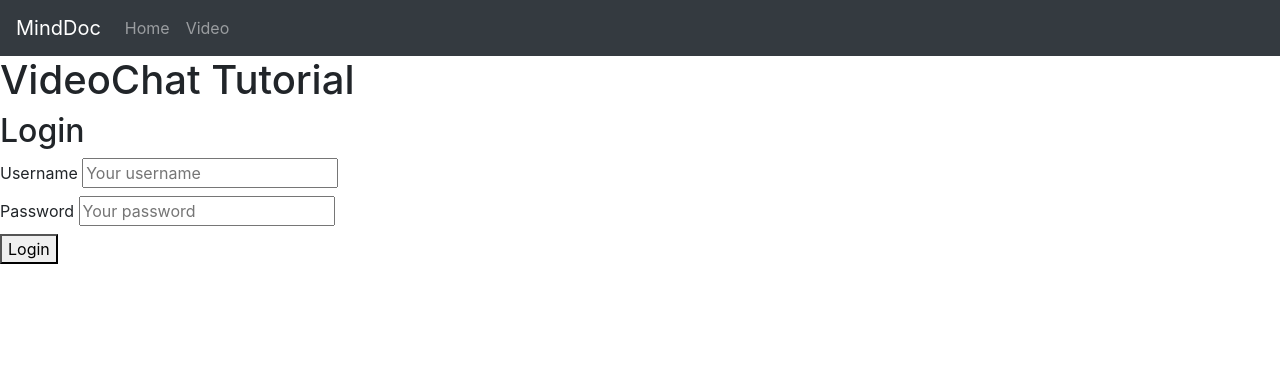
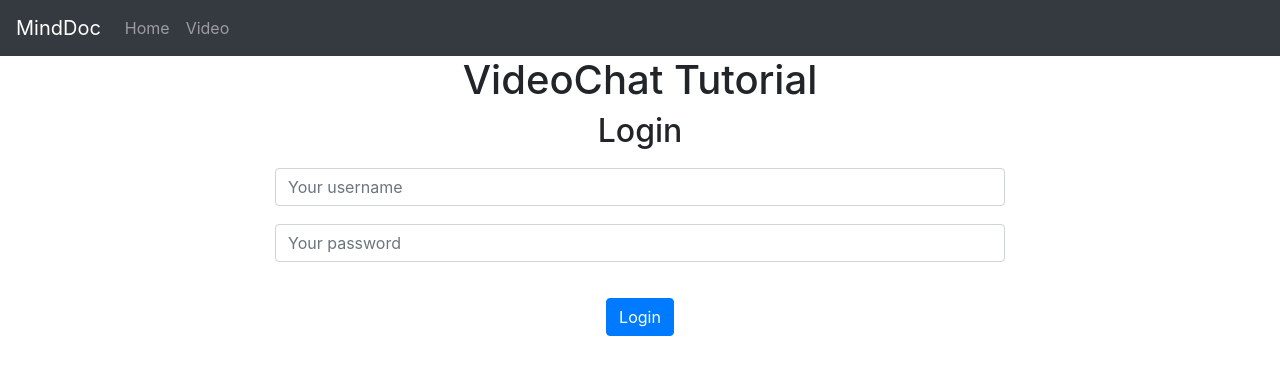
Before and after one commit to n3xtcoder/videochat-tutorial, a Vue app in the folder ui/: page /login in a window 1280 px wide. Shown: the top 374 px of the page. Built offline with nearby package versions, Linux system fonts and the light colour scheme.

Commit message:
Use Bootstrap Vue components for Login page.

```diff
--- a/ui/src/components/LoginForm.vue
+++ b/ui/src/components/LoginForm.vue
@@ -1,20 +1,28 @@
 <template>
   <div>
-    <h1>VideoChat Tutorial</h1>
-    <h2>Login</h2>
-    <form @submit.prevent="login">
-      <label>
-        Username
-        <input v-model="username" type="text"  placeholder="Your username">
-      </label>
-      <label>
-        Password
-        <input v-model="password" type="password"  placeholder="Your password">
-      </label>
-      <button type="submit">
-        Login
-      </button>
-    </form>
+    <b-container>
+      <b-row>
+        <b-col md="8" offset-md="2">
+          <h1>VideoChat Tutorial</h1>
+          <h2>Login</h2>
+          <b-form @submit.prevent="login">
+            <b-form-input
+              v-model="username"
+              type="text"
+              placeholder="Your username"
+              label="Username"
+              required />
+            <b-form-input
+              v-model="password"
+              type="password"
+              placeholder="Your password"
+              label="Password"
+              required />
+            <b-button type="submit" variant="primary">Login</b-button>
+          </b-form>
+        </b-col>
+      </b-row>
+    </b-container>
   </div>
 </template>
 
@@ -46,7 +54,11 @@ export default {
 </script>
 
 <style scoped>
-label {
-  display: block;
+form > * {
+  margin-top: 18px;
+  margin-bottom: 18px;
+}
+.container {
+  text-align: center;
 }
 </style>
```
